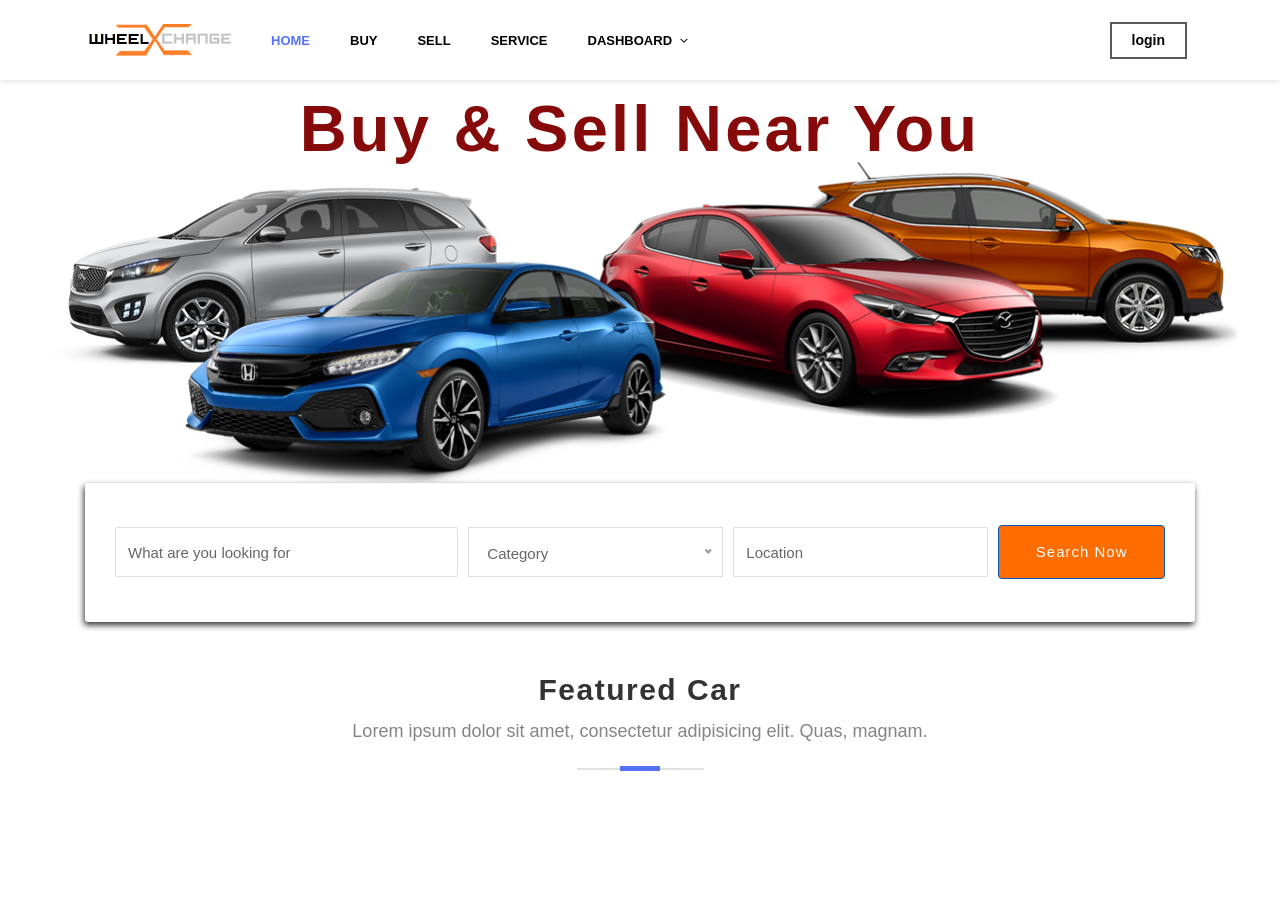
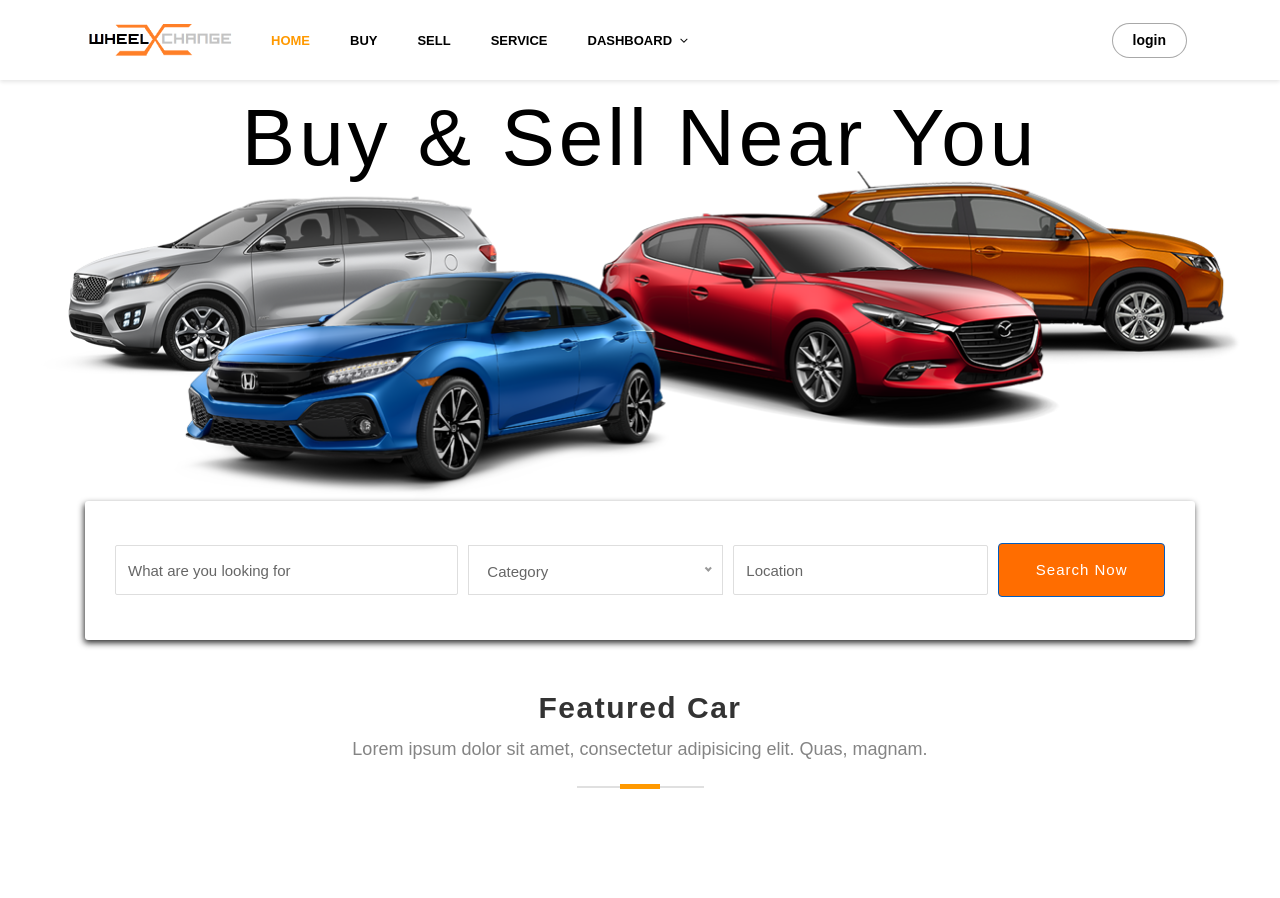
Before and after one commit to xxiamdsk/Vehicle-Resale-and-Service, a PHP site: page / in a window 1280 px wide; the page is wider, and only the part inside the window is pictured. Shown: the top 898 px of that part. Run offline with PHP 8.4, Linux system fonts and the light colour scheme; data comes from the database, SQL or seed files in the repository; some libraries are stand-ins or nearby versions; some web fonts are replaced.

Commit message:
Add files via upload

```diff
--- a/css/style.css
+++ b/css/style.css
@@ -382,7 +382,7 @@ button {
   right: 0;
   width: 40px;
   height: 5px;
-  background-color: #5672f9;
+  background-color: #ff9900;
 }
 
 .section-title p {
@@ -733,14 +733,16 @@ ul.pagination .active a {
 }
 
 .login-button {
-  border: 2px solid #000000a6;
+  border-radius: 2rem;
+  background-color: #ffffff;
+  border: 1px solid #7a7a7aa6;
   margin-right: 8px;
   padding: 6px 20px !important;
 }
 
 .login-button:focus,
 .login-button:hover {
-  background: #fe7f17ab;
+  background: #ff9900;
   color: rgb(255, 252, 252)
 }
 
@@ -810,7 +812,7 @@ ul.pagination .active a {
 }
 
 .main-nav .nav-item.active .nav-link {
-  color: #5672f9;
+  color: #ff9900;
 }
 
 .main-nav .search .nav-link i {
@@ -1007,9 +1009,9 @@ ul.pagination .active a {
 
 .hero-area .content-block h1,
 .hero-area-2 .content-block h1 {
-  color: #860a0a;
-  font-size: 65px;
-  font-weight: bold;
+  color: rgb(0, 0, 0);
+  font-weight: lighter;
+  font-size: 5rem ;
   letter-spacing: 0.05em;
   margin-bottom: 15px;
 }
```
Also changed, not shown: other parts of css/style.css (+27 -27 lines).
